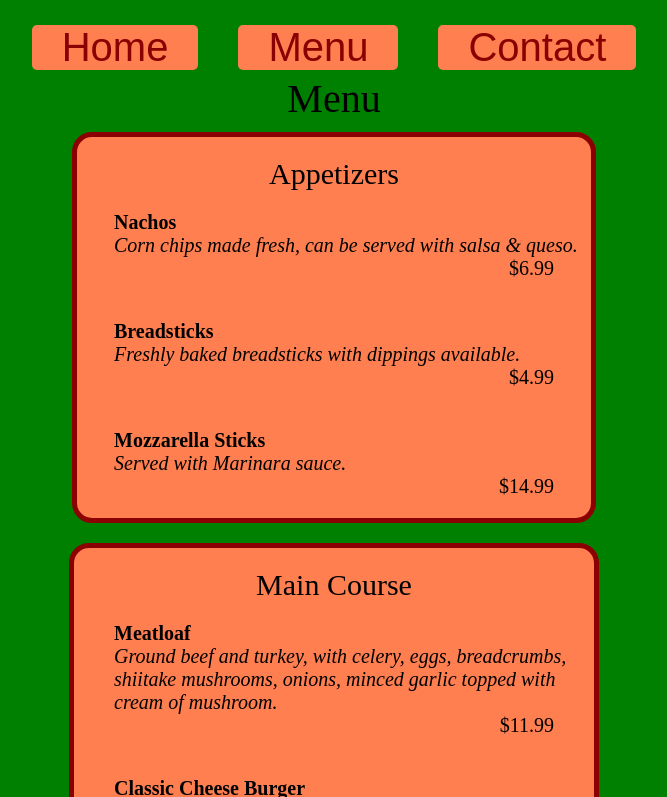
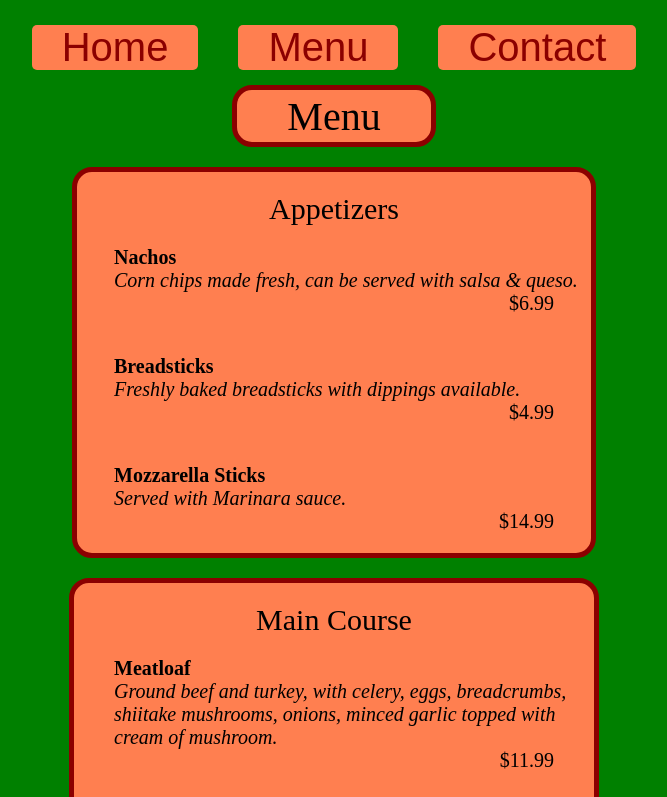
Before and after one commit to Kagemori/odin-restaurant-page, a website built with webpack: page src/template.html in a window 1280 px wide. Both pictures are taken after a click on the button "Menu". Shown: the top 797 px of the page, without its empty margins (306-973 px from the left). Built offline with nearby package versions, Linux system fonts and the light colour scheme.

Commit message:
Add title padding

```diff
--- a/src/css/menu.css
+++ b/src/css/menu.css
@@ -9,6 +9,12 @@
 
 #menu-title {
     font-size: 40px;
+    background-color: coral;
+    border: 5px solid darkred;
+    border-radius: 20px;
+
+    margin: 10px;
+    padding: 2.5px 50px;
 }
 
 .menu-head {
```
